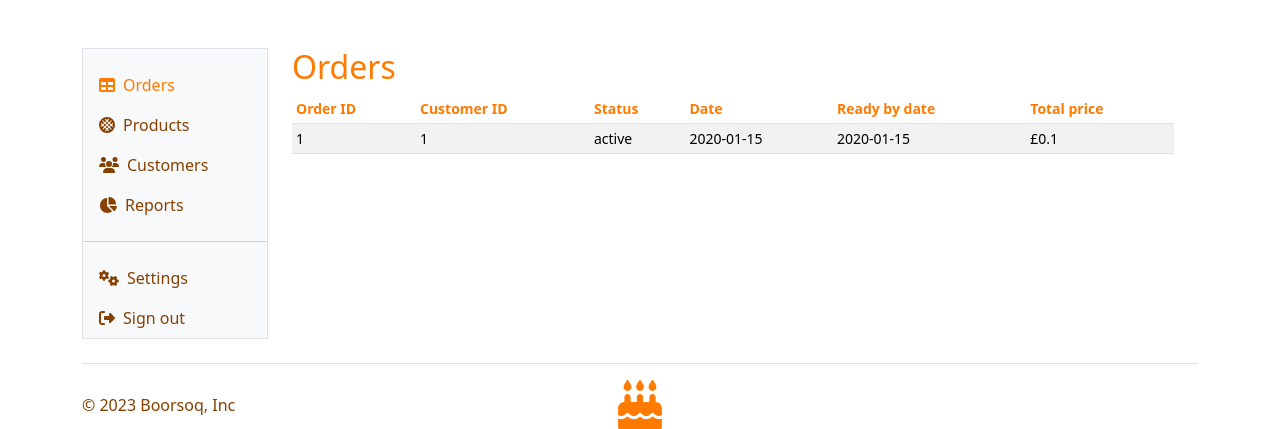
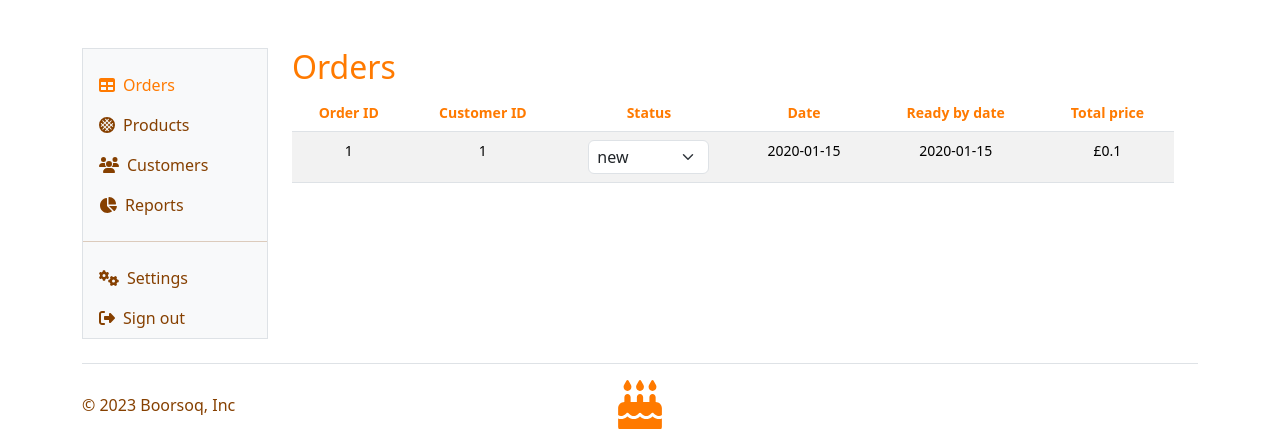
Before and after one commit to Plovester/Boorsoq, a Flask app: page /orders in a window 1280 px wide. Shown: the top 429 px of the page. Run offline with Flask 3, Linux system fonts and the light colour scheme; a user stored in the database is signed in; tables that the repository leaves empty hold one stand-in row (values such as "Sample post"); some libraries are stand-ins or nearby versions.

Commit message:
Add functionality for an administrator to change the order status

```diff
--- a/main.py
+++ b/main.py
@@ -186,9 +186,7 @@
 @app.route('/orders_history/<int:user_id>')
 @login_required
 def orders_history(user_id):
-    user_orders = db.session.execute(db.select(Order).where(
-                Order.user_id == user_id
-            )).scalars().all()
+    user_orders = db.session.execute(db.select(Order).where(Order.user_id == user_id)).scalars().all()
 
     reversed_orders_list = reversed(user_orders)
 
@@ -374,7 +372,7 @@
     session['total_price_cart'] = 0
     session['total_qty_cart'] = 0
 
-    return jsonify('Success')
+    return "Success", 204
 
 
 @app.route('/orders')
@@ -416,5 +414,16 @@
     return render_template("admin_panel/admin_panel_reports.html")
 
 
+@app.route('/orders/<int:order_id>/status', methods=['PUT'])
+@login_required
+def change_order_status(order_id):
+    new_status = request.get_json()
+
+    db.session.query(Order).filter(Order.id == order_id).update(new_status, synchronize_session=False)
+    db.session.commit()
+
+    return "Success", 204
+
+
 if __name__ == "__main__":
     app.run(debug=True)
--- /dev/null
+++ b/static/js/admin_panel.js
@@ -0,0 +1,19 @@
+function changeOrderStatus(id) {
+    let selected_status = document.getElementById(`statusOptions${id}`).value
+
+    let response = fetch(`/orders/${id}/status`, {
+            method: 'PUT',
+            mode: 'cors',
+            headers: {
+                'Content-Type': 'application/json'
+            },
+            body: JSON.stringify({status: selected_status})
+        })
+        .then(response => {
+            if (response.ok) {
+                return response
+            } else {
+                throw new Error('Request failed');
+            }
+        })
+}
--- a/templates/admin_panel/admin_panel.html
+++ b/templates/admin_panel/admin_panel.html
@@ -1,9 +1,11 @@
 {% include "admin_panel/admin_panel_header.html" %}
+
+{% set status_options = ['new', 'in progress', 'ready', 'canceled', 'completed'] %}
 
                 <main class="col-md-9 ms-sm-auto col-lg-10 px-md-4">
                     <h2 class="selected-text-color">Orders</h2>
                     <div class="table-responsive small">
-                        <table class="table table-striped table-sm">
+                        <table class="table table-striped table-m text-center">
                             <thead>
                             <tr>
                                 <th class="selected-text-color" scope="col">Order ID</th>
@@ -19,7 +21,13 @@
                             <tr>
                                 <td>{{ order.id }}</td>
                                 <td>{{ order.user_id }}</td>
-                                <td>{{ order.status }}</td>
+                                <td>
+                                    <select class="form-select p-1 px-2 w-75 m-auto" id="statusOptions{{ order.id }}" onchange="changeOrderStatus({{ order.id }})">
+                                        {% for status in status_options %}
+                                            <option value="{{ status }}" {% if status ==  order.status %} selected {% endif %} >{{ status }}</option>
+                                        {% endfor %}
+                                    </select>
+                                </td>
                                 <td>{{ order.created_at }}</td>
                                 <td>{{ order.ready_by_date }}</td>
                                 <td>£{{ (order.total_price/100)|round(2) }}</td>
--- a/templates/admin_panel/admin_panel_footer.html
+++ b/templates/admin_panel/admin_panel_footer.html
@@ -12,5 +12,6 @@
 
         <script src="https://cdn.jsdelivr.net/npm/vanillajs-datepicker@1.3.4/dist/js/datepicker-full.min.js"></script>
         <script src="https://cdn.jsdelivr.net/npm/bootstrap@5.0.0-beta3/dist/js/bootstrap.min.js" integrity="sha384-j0CNLUeiqtyaRmlzUHCPZ+Gy5fQu0dQ6eZ/xAww941Ai1SxSY+0EQqNXNE6DZiVc" crossorigin="anonymous"></script>
+        <script src="{{ url_for('static', filename='/js/admin_panel.js') }}"></script>
     </body>
 </html>
```
